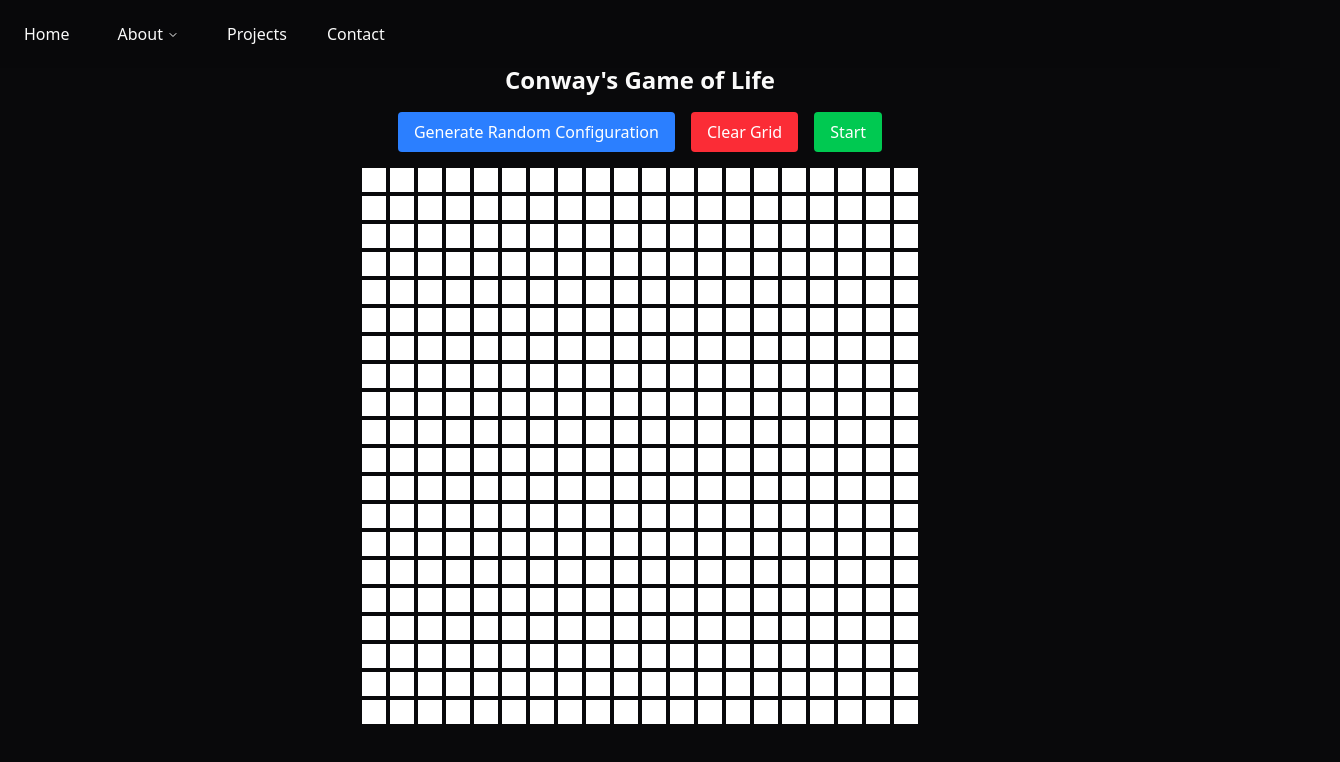
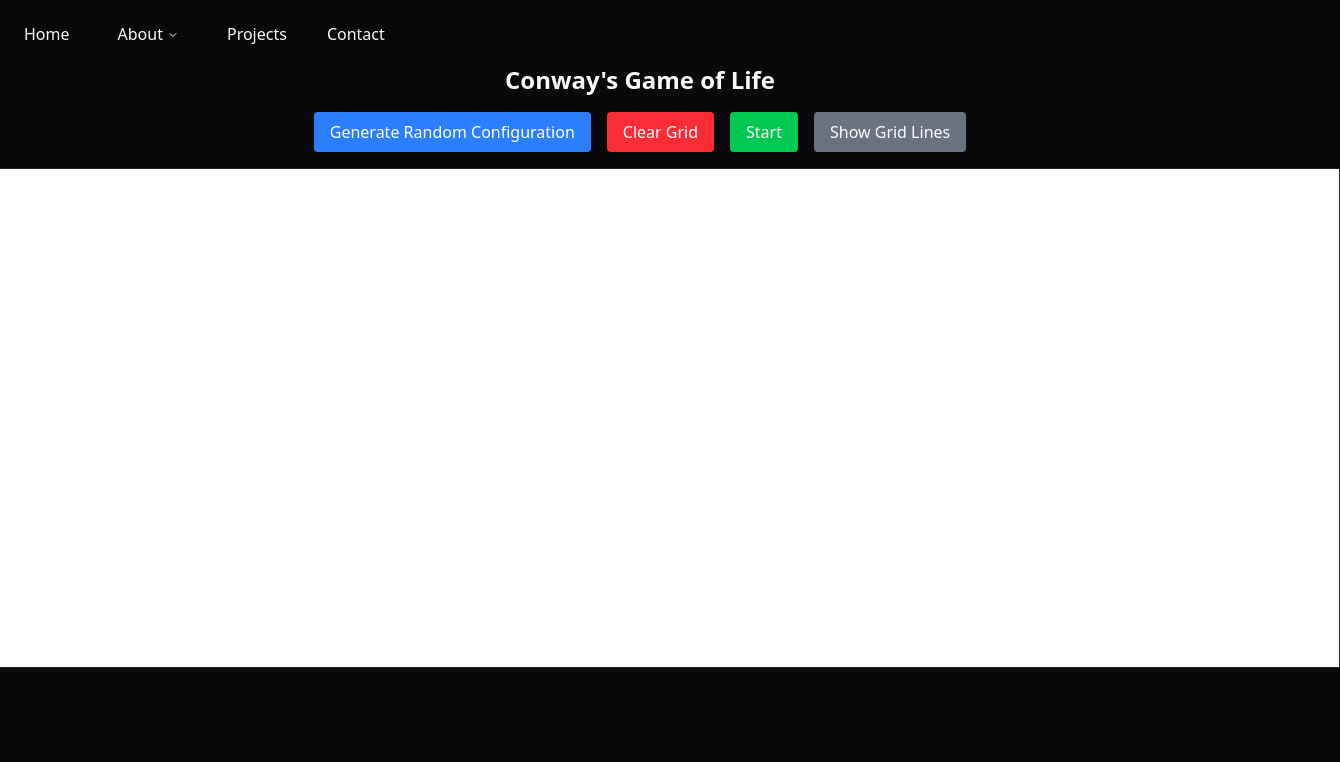
Before and after one commit to BennettPompi/personal-site, a Next.js app: page /projects/game-of-life in a window 1280 px wide. Shown: the top 762 px of the page, 1340 px wide, since content can reach past the window. Built offline with nearby package versions, Linux system fonts and the light colour scheme.

Commit message:
canvas version proto

```diff
--- a/src/app/projects/game-of-life/page.tsx
+++ b/src/app/projects/game-of-life/page.tsx
@@ -1,14 +1,19 @@
 "use client";
 
-import { useState, useEffect, useCallback } from "react";
+import { useState, useEffect, useRef, useCallback } from "react";
 
-const GRID_SIZE = 20;
+const GRID_WIDTH = 70;
+const GRID_HEIGHT = 25;
+const CELL_SIZE = 20;
+const GRID_SIZE = GRID_HEIGHT * GRID_WIDTH;
 const createGrid = () =>
     Array.from({ length: GRID_SIZE }, () => Array(GRID_SIZE).fill(0));
 
 const GameOfLife = () => {
     const [grid, setGrid] = useState(createGrid);
     const [isRunning, setIsRunning] = useState(false);
+    const [showGridLines, setShowGridLines] = useState(false);
+    const canvasRef = useRef<HTMLCanvasElement>(null);
 
     const toggleCell = (row: number, col: number) => {
         const newGrid = grid.map((r, i) =>
@@ -69,15 +74,66 @@ const GameOfLife = () => {
         setIsRunning(!isRunning);
     };
 
+    const toggleGridLines = () => {
+        setShowGridLines(!showGridLines);
+    };
+
     useEffect(() => {
         if (!isRunning) return;
-        const interval = setInterval(() => memoizedGetNextGeneration(), 500);
+        const interval = setInterval(() => memoizedGetNextGeneration(), 50);
         return () => clearInterval(interval);
     }, [isRunning, memoizedGetNextGeneration]);
 
+    useEffect(() => {
+        const canvas = canvasRef.current;
+        if (!canvas) return;
+        const ctx = canvas.getContext("2d");
+        if (!ctx) return;
+
+        const pixelRatio = window.devicePixelRatio || 1;
+        canvas.width = GRID_WIDTH * CELL_SIZE * pixelRatio;
+        canvas.height = GRID_HEIGHT * CELL_SIZE * pixelRatio;
+        canvas.style.width = `${GRID_WIDTH * CELL_SIZE}px`;
+        canvas.style.height = `${GRID_HEIGHT * CELL_SIZE}px`;
+        ctx.scale(pixelRatio, pixelRatio);
+
+        ctx.clearRect(0, 0, canvas.width, canvas.height);
+        for (let row = 0; row < GRID_SIZE; row++) {
+            for (let col = 0; col < GRID_SIZE; col++) {
+                ctx.fillStyle = grid[row][col] ? "black" : "white";
+                ctx.fillRect(
+                    col * CELL_SIZE,
+                    row * CELL_SIZE,
+                    CELL_SIZE,
+                    CELL_SIZE
+                );
+                if (showGridLines) {
+                    ctx.strokeStyle = "#ccc";
+                    ctx.strokeRect(
+                        col * CELL_SIZE,
+                        row * CELL_SIZE,
+                        CELL_SIZE,
+                        CELL_SIZE
+                    );
+                }
+            }
+        }
+    }, [grid, showGridLines]);
+
+    const handleCanvasClick = (e: React.MouseEvent<HTMLCanvasElement>) => {
+        const canvas = canvasRef.current;
+        if (!canvas) return;
+        const rect = canvas.getBoundingClientRect();
+        const x = e.clientX - rect.left;
+        const y = e.clientY - rect.top;
+        const col = Math.floor(x / CELL_SIZE);
+        const row = Math.floor(y / CELL_SIZE);
+        toggleCell(row, col);
+    };
+
     return (
         <div className="flex flex-col items-center space-y-4">
-            <h1 className="text-2xl font-bold">{"Conway's Game of Life"}</h1>
+            <h1 className="text-2xl font-bold">Conway's Game of Life</h1>
             <div className="flex space-x-4">
                 <button
                     onClick={generateRandomGrid}
@@ -101,20 +157,20 @@ const GameOfLife = () => {
                 >
                     {isRunning ? "Pause" : "Start"}
                 </button>
+                <button
+                    onClick={toggleGridLines}
+                    className="px-4 py-2 bg-gray-500 text-white rounded hover:bg-gray-600"
+                >
+                    {showGridLines ? "Hide Grid Lines" : "Show Grid Lines"}
+                </button>
             </div>
-            <div className="grid grid-cols-20 gap-1">
-                {grid.map((row, rowIndex) =>
-                    row.map((cell, colIndex) => (
-                        <div
-                            key={`${rowIndex}-${colIndex}`}
-                            onClick={() => toggleCell(rowIndex, colIndex)}
-                            className={`w-6 h-6 border ${
-                                cell ? "bg-black" : "bg-white"
-                            }`}
-                        />
-                    ))
-                )}
-            </div>
+            <canvas
+                ref={canvasRef}
+                width={GRID_WIDTH * CELL_SIZE}
+                height={GRID_HEIGHT * CELL_SIZE}
+                onClick={handleCanvasClick}
+                className="border"
+            />
         </div>
     );
 };
```
